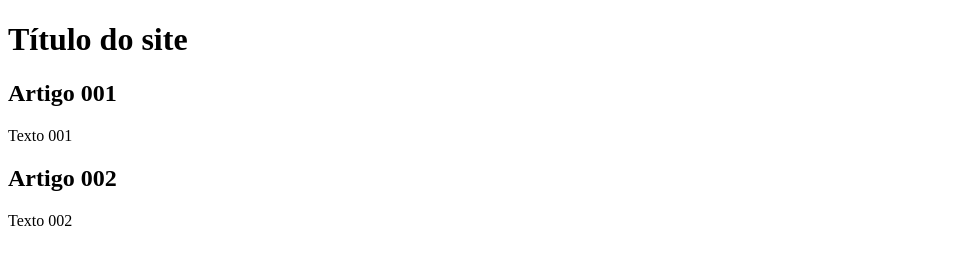
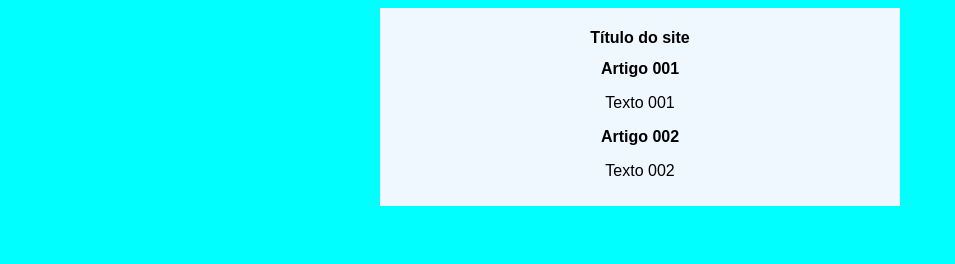
Before and after one commit to Lu40470/Projeto_Site, a plain HTML site: page index.html in a window 1280 px wide. Shown: the whole page, without its empty margins (0-955 px from the left). Drawn offline with Linux system fonts and the light colour scheme.

Commit message:
Crei o CSS
Adicionei algumas características em relação ao estilo do site.

```diff
--- a/index.html
+++ b/index.html
@@ -4,6 +4,7 @@
     <meta charset="UTF-8">
     <meta name="viewport" content="width=device-width, initial-scale=1.0">
     <title>Site básico</title>
+    <link rel="stylesheet" href="style/estilo.css">
 </head>
 <body>
     <main>
--- /dev/null
+++ b/style/estilo.css
@@ -0,0 +1,17 @@
+* {
+    font-family: Arial, Helvetica, sans-serif;
+    font-size: 16px;
+}
+
+body {
+    background-color: aqua;
+}
+
+main {
+    background-color: aliceblue;
+    width: 500px;
+    text-align: center;
+    margin: auto;
+    padding: 10px;
+    box-shadow: 3px 3px 3px black(0,0,0.473);
+}
```
